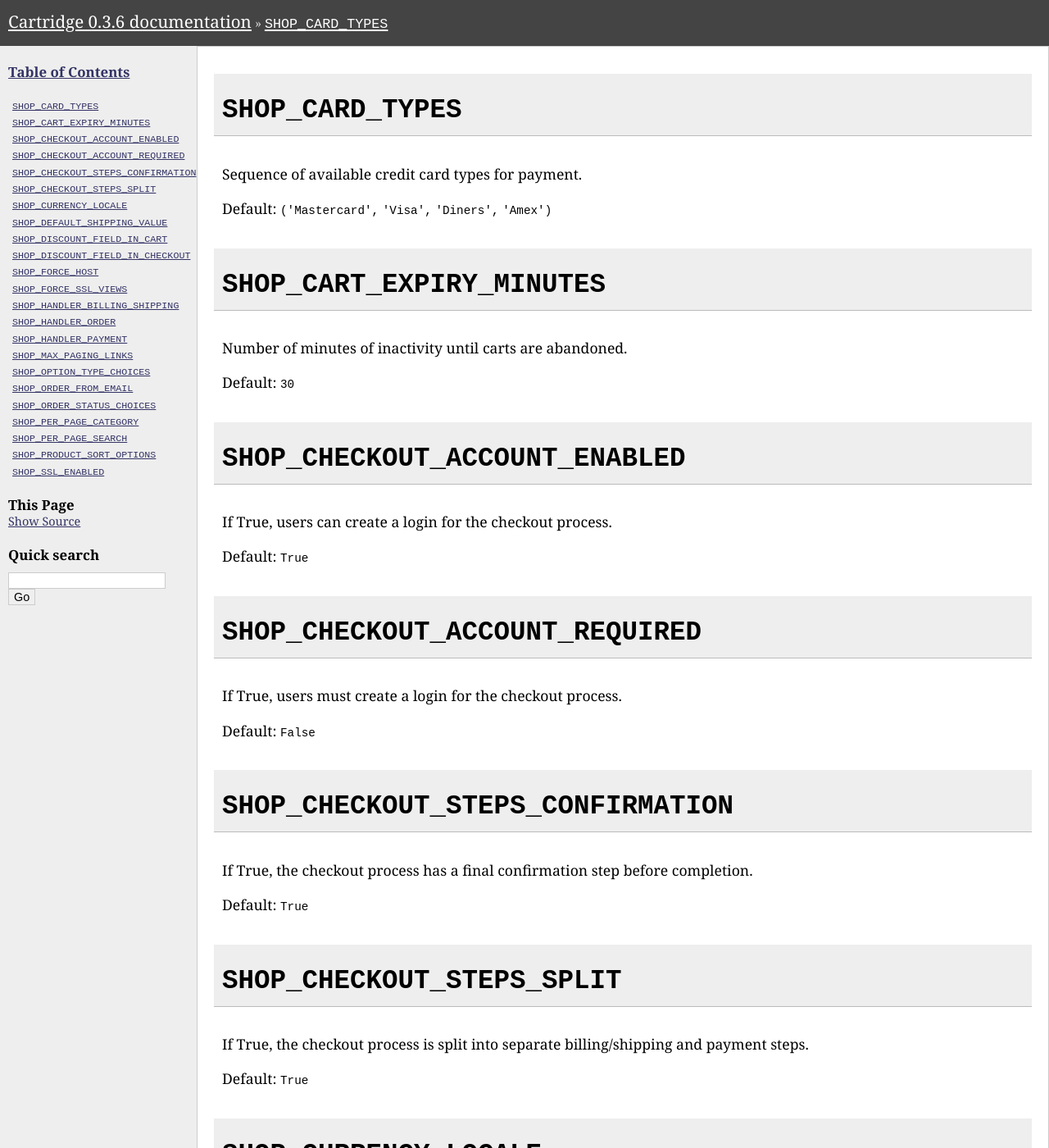
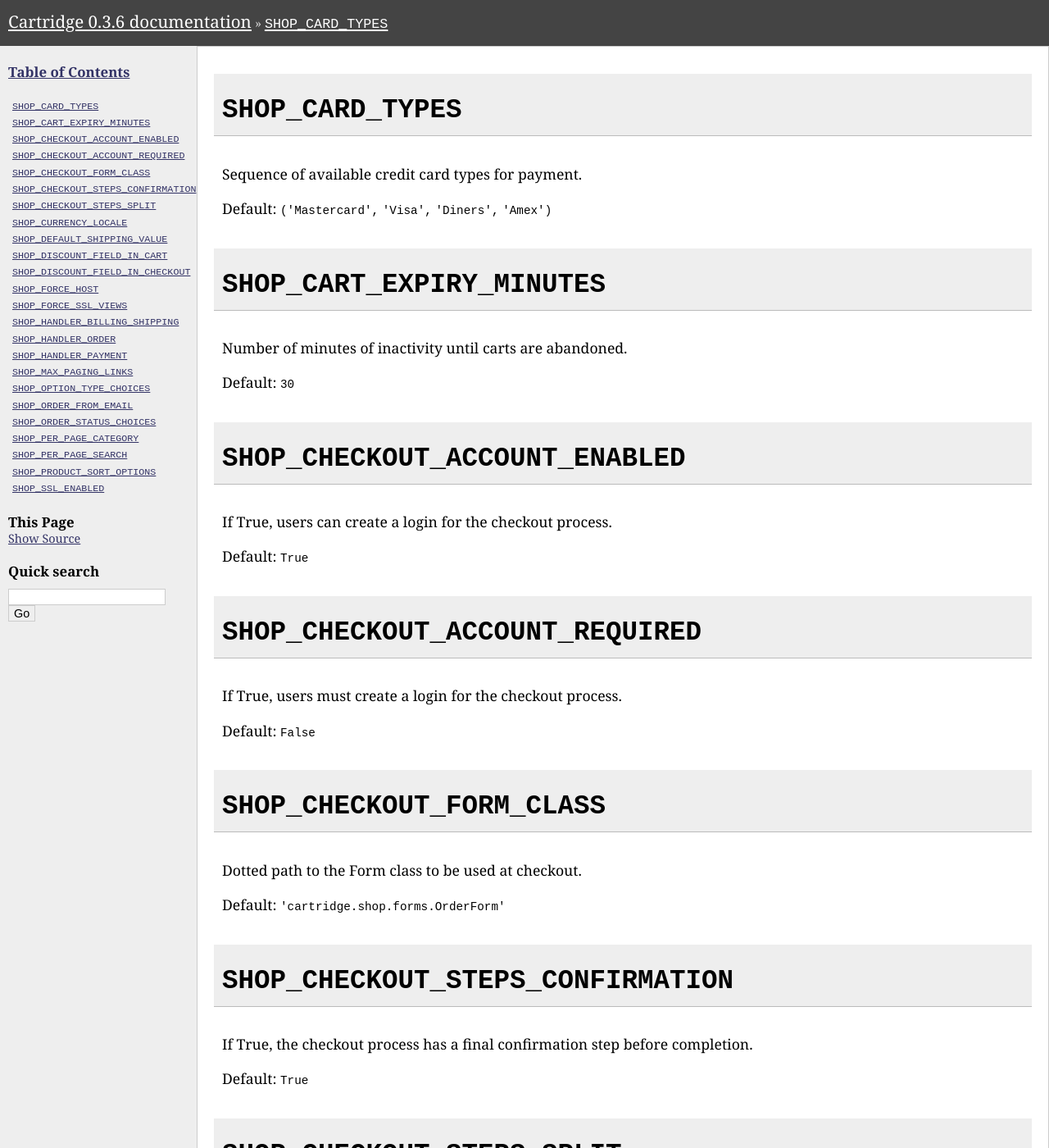
Before and after one commit to stephenmcd/cartridge, a Sphinx documentation site: the page built from docs/settings.rst, in a window 1280 px wide and 1400 px high. Shown: the whole window at 82% size. Built offline with Sphinx 7.4.7, drawn with Linux system fonts in a browser that asks for light colours.

```diff
--- a/docs/settings.rst
+++ b/docs/settings.rst
@@ -27,6 +27,13 @@ Default: ``True``
 If True, users must create a login for the checkout process.
 
 Default: ``False``
+
+``SHOP_CHECKOUT_FORM_CLASS``
+----------------------------
+
+Dotted path to the Form class to be used at checkout.
+
+Default: ``'cartridge.shop.forms.OrderForm'``
 
 ``SHOP_CHECKOUT_STEPS_CONFIRMATION``
 ------------------------------------
```
Also changed, not shown: 1 other file.
